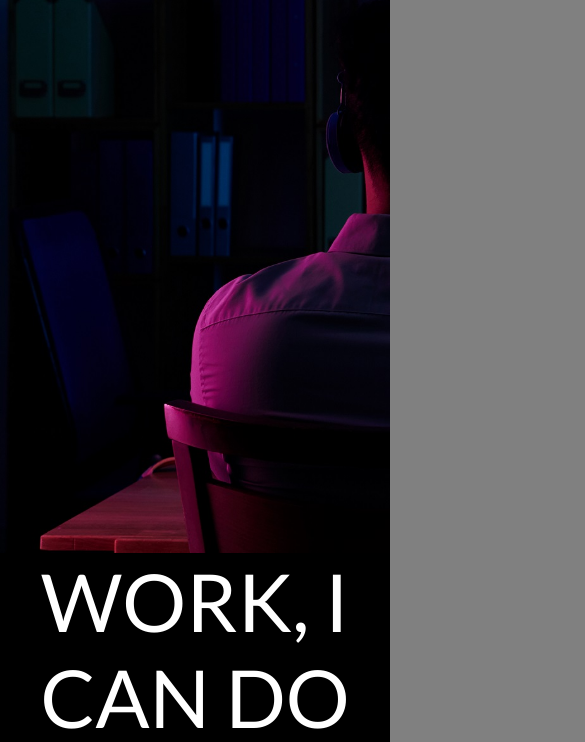
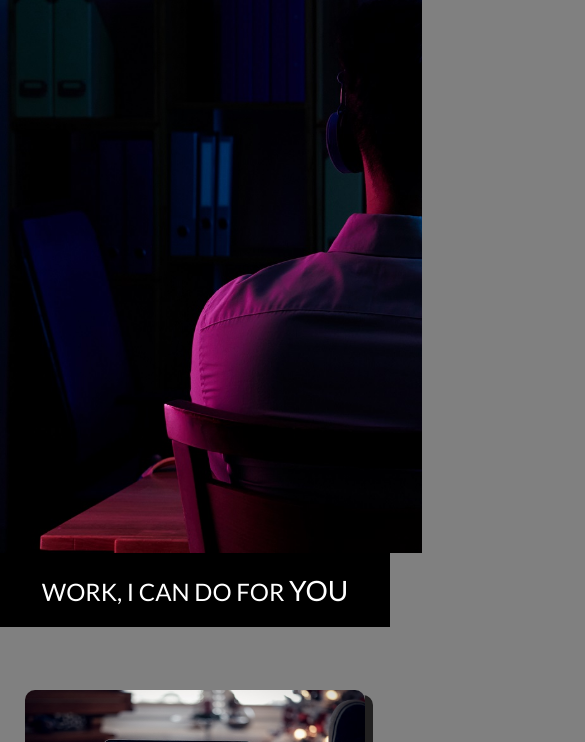
Before and after one commit to akshay-click/Developer-Portfolio-Landing-Page---HTML-CSS-Project---In-Class---9q455j31k711, a plain HTML site: page index.html in a window 390 px wide. Shown: the part 291-1033 px from the top of the page, 585 px wide, since content can reach past the window. Drawn offline with Linux system fonts and the light colour scheme.

Commit message:
Update styles.css

```diff
--- a/styles.css
+++ b/styles.css
@@ -32,6 +32,7 @@ body {
 }
 .blackbox {
   background-color: #000;
+  padding: 20px;
   /* width: 100vw; */
 }
 .blackbox h3 {
@@ -89,7 +90,7 @@ body {
   /* background-color: black; */
 }
 .bottom-item {
-  width: 600px;
+  max-width: 600px;
   padding: 40px 20px;
   padding-bottom: 100px;
   color: white;
@@ -111,13 +112,17 @@ body {
 
 @media only screen and (max-width: 786px) {
   .hero {
-    min-height: 50vh;
+    min-width: 50vh;
     text-align: center;
   }
-  .blackbox {
+  .blackbox h3 {
     font-size: 24px;
+  }
+  .blackbox span {
+    font-size: 28px;
   }
   .bottom {
     flex-direction: column;
+    width: 100vw;
   }
 }
```
